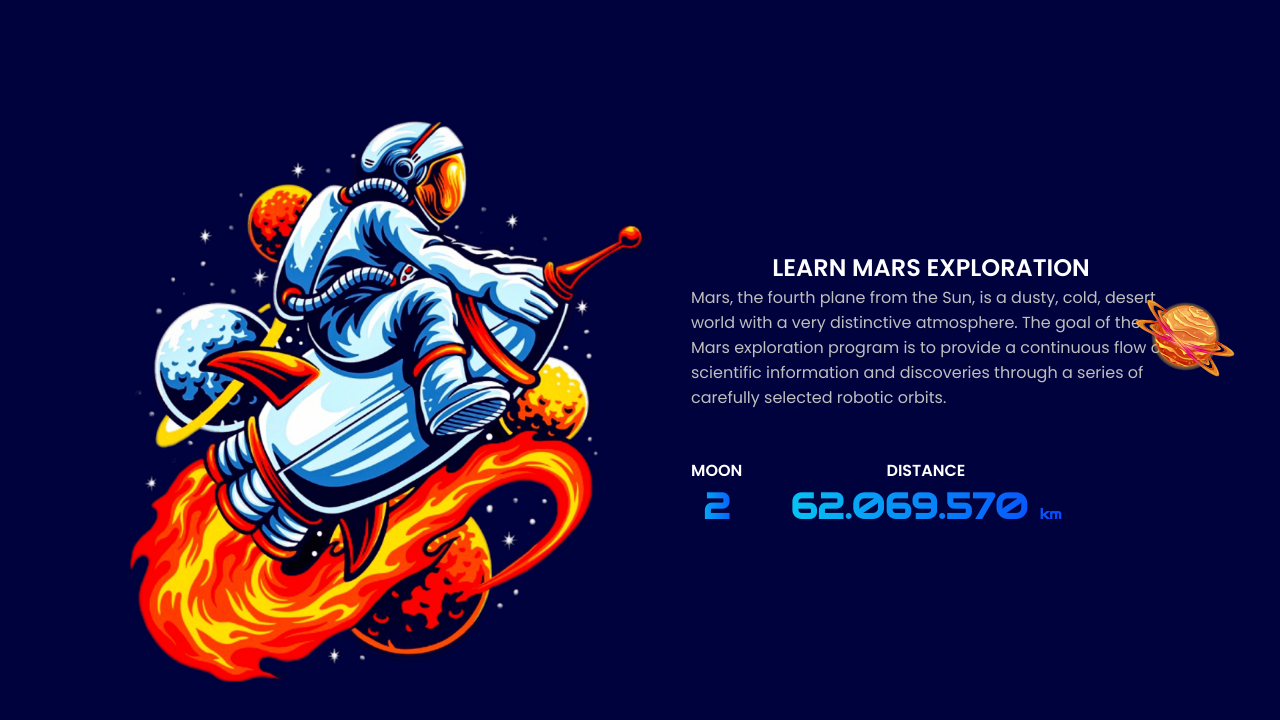
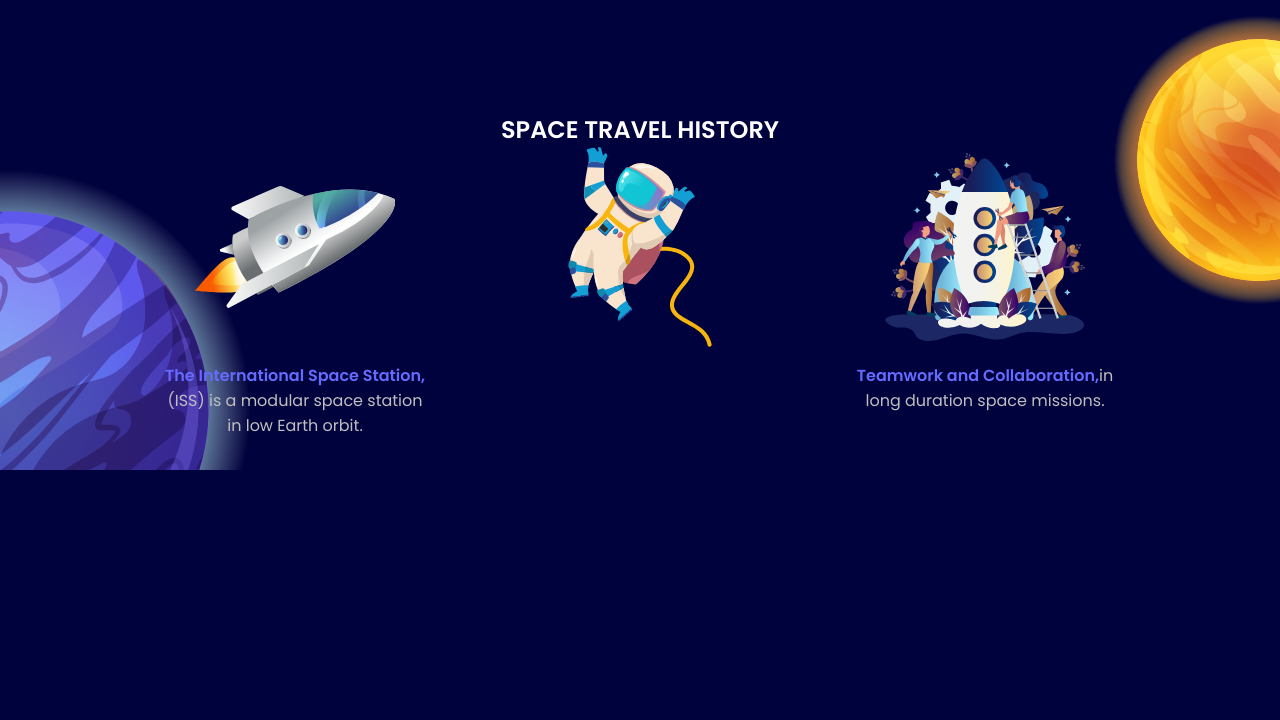
Before and after one commit to YuzkoNikita/Space-website-on-react, a React (Vite) app: page / in a window 1280 px wide. Shown: the top 720 px of the page. Built offline with nearby package versions, Linux system fonts and the light colour scheme.

Commit message:
the TravelHistory.css file has been changed to TravelHistory.scss

```diff
--- a/src/components/Main/Main.jsx
+++ b/src/components/Main/Main.jsx
@@ -9,10 +9,10 @@ export default function Main() {
   return (
     <>
       {/* <Home />
-      <Travel />  */}
-      <Explore />
-      {/* <TravelHistory />
-      <Contact /> */}
+      <Travel />
+      <Explore /> */}
+      <TravelHistory />
+      {/* <Contact /> */}
     </>
   )
 }
--- a/src/components/Main/TravelHistory/TravelHistory.css
+++ /dev/null
@@ -1,55 +0,0 @@
-.history {
-    position: relative;
-    overflow: hidden;
-  }
-
-  .history_container {
-    position: relative;
-    row-gap: 2.5rem;
-    grid-template-columns: 265px;
-    justify-content: center;
-  }
-
-  .history_planet-1,
-.history_planet-2 {
-  position: absolute;
-}
-
-.history_planet-1 {
-  width: 250px;
-  top: 10rem;
-  left: -8rem;
-}
-
-.history_planet-2 {
-  width: 150px;
-  right: -5rem;
-  bottom: 6rem;
-}
-
-/* ============== BREAKPOINTS ============== */
-/* ============== For medium devices ================ */
-@media screen and (min-width: 768px) {
-  .history_container {
-    grid-template-columns: repeat(2, 265px);
-  }
-}
-
-  /* ============== For large devices =================== */
-  @media screen and (min-width: 1150px) {
-    .history_container {
-      grid-template-columns: repeat(3, 265px);
-      column-gap: 5rem;
-    }
-
-    .history_planet-1 {
-      width: 500px;
-      left: -15rem;
-    }
-
-    .history_planet-2 {
-      width: 300px;
-      right: -8rem;
-      bottom: 10rem;
-    }
-  }
--- a/src/components/Main/TravelHistory/TravelHistory.jsx
+++ b/src/components/Main/TravelHistory/TravelHistory.jsx
@@ -1,5 +1,4 @@
 import TitleSection from '../../../minorComponents/TitleSection/TitleSection'
-import './TravelHistory.css'
 import TravelHistoryCard from './TravelHistoryCard/TravelHistoryCard'
 import history_img_1 from '../../../assets/history-img-1.svg'
 import history_img_2 from '../../../assets/history-img-2.svg'
--- /dev/null
+++ b/src/components/Main/TravelHistory/TravelHistory.scss
@@ -0,0 +1,47 @@
+.history {
+  position: relative;
+  overflow: hidden;
+  .history_planet-1 {
+    position: absolute;
+    width: 250px;
+    top: 10rem;
+    left: -8rem;
+  }
+  .history_planet-2 {
+    position: absolute;
+    width: 150px;
+    right: -5rem;
+    bottom: 6rem;
+  }
+  .history_container {
+    position: relative;
+    row-gap: 2.5rem;
+    grid-template-columns: 265px;
+    justify-content: center;
+  }
+  /* ============== BREAKPOINTS ============== */
+  /* ============== For medium devices ================ */
+  @media screen and (min-width: 768px) {
+    .history_container {
+      grid-template-columns: repeat(2, 265px);
+    }
+  }
+  /* ============== For large devices =================== */
+  @media screen and (min-width: 1150px) {
+    .history_planet-1 {
+      width: 500px;
+      left: -15rem;
+    }
+
+    .history_planet-2 {
+      width: 300px;
+      right: -8rem;
+      bottom: 10rem;
+    }
+
+    .history_container {
+      grid-template-columns: repeat(3, 265px);
+      column-gap: 5rem;
+    }
+  }
+}
--- a/src/sass/index.scss
+++ b/src/sass/index.scss
@@ -7,10 +7,14 @@
 
 // Main components
 @import "../components/Main/Home/Home.scss";
+
 @import "../components/Main/Travel/Travel.scss";
 @import '../components/Main/Travel/TravelCard/TravelCard.scss';
+
 @import "../components/Main/Explore/Explore.scss";
 @import "../components/Main/Explore/ExploreInfo/ExploreInfo.scss";
+
+@import "../components/Main/TravelHistory/TravelHistory.scss";
 
 // Footer components
 
```
